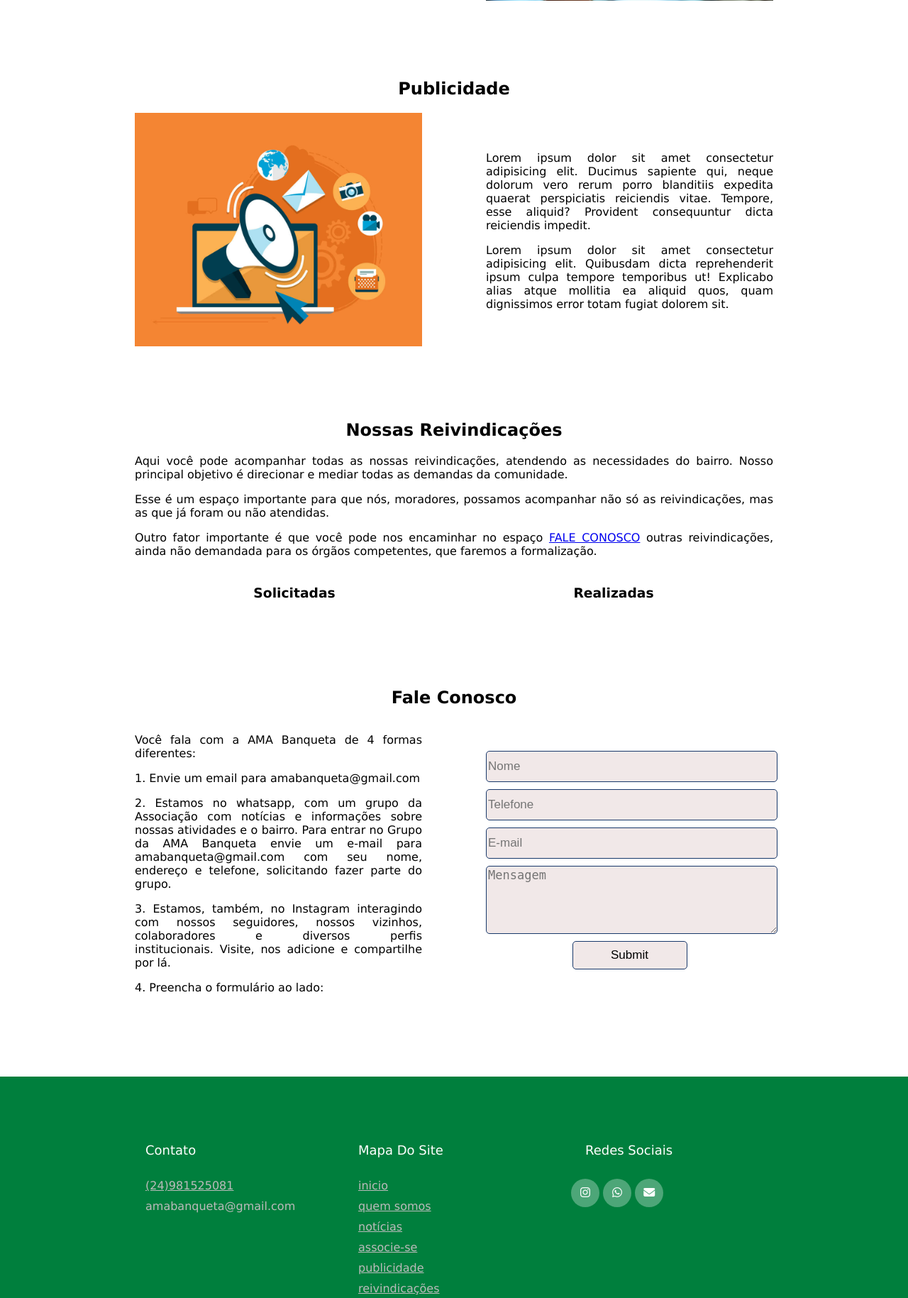
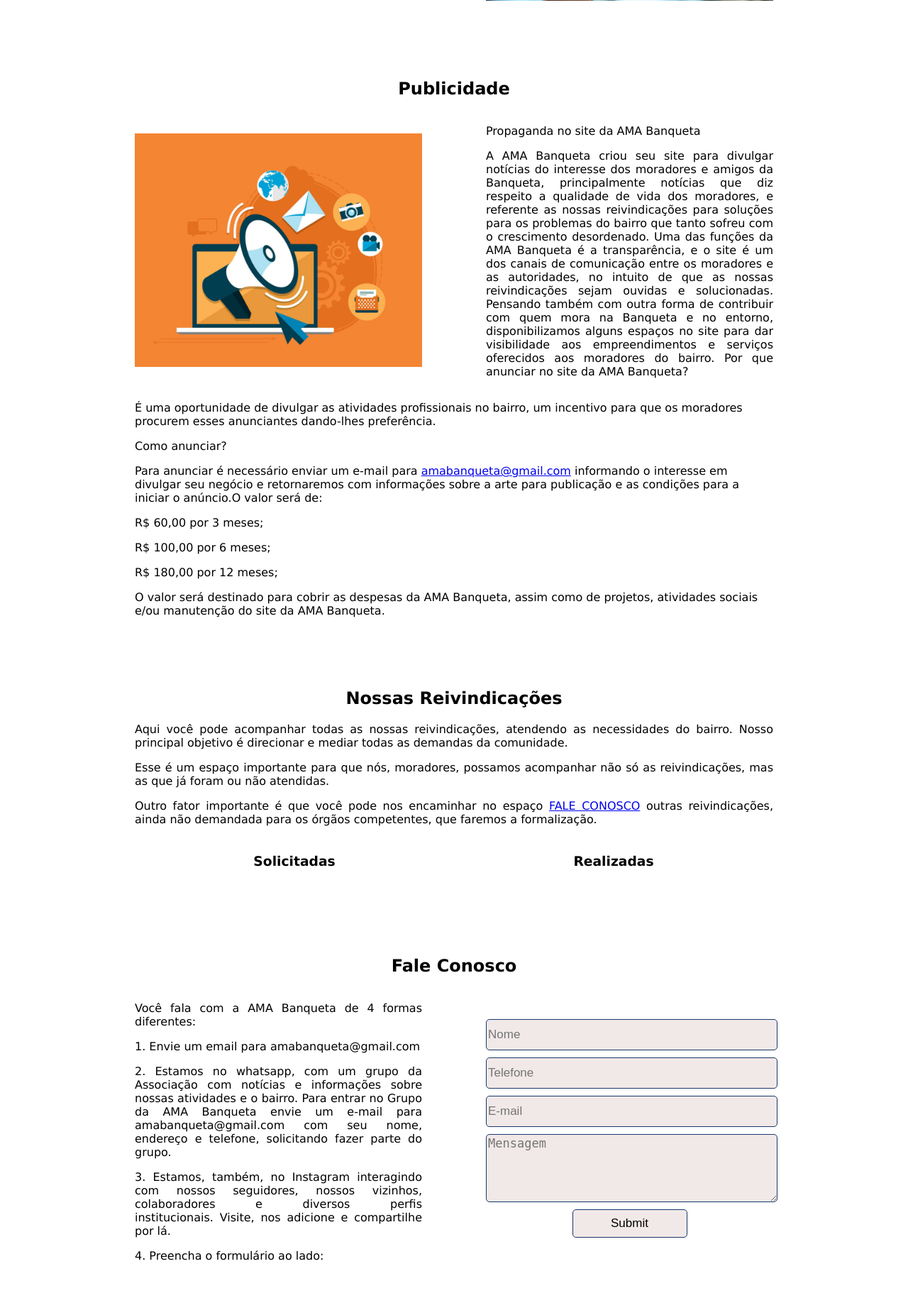
Before and after one commit to JoaoBRBR/Comunidade, a PHP site: page / in a window 1280 px wide. Shown: the part 2964-4793 px from the top of the page at 71% size. Run offline with PHP 8.4, Linux system fonts and the light colour scheme; data that the repository does not hold is empty; some libraries are stand-ins or nearby versions.

Commit message:
mudanças simples

```diff
--- a/index.php
+++ b/index.php
@@ -86,9 +86,21 @@
                 <img src="assets/publi.jpeg" alt="associese">
             </div>
             <div>
-                <p>Lorem ipsum dolor sit amet consectetur adipisicing elit. Ducimus sapiente qui, neque dolorum vero rerum porro blanditiis expedita quaerat perspiciatis reiciendis vitae. Tempore, esse aliquid? Provident consequuntur dicta reiciendis impedit.</p>
-                <p>Lorem ipsum dolor sit amet consectetur adipisicing elit. Quibusdam dicta reprehenderit ipsum culpa tempore temporibus ut! Explicabo alias atque mollitia ea aliquid quos, quam dignissimos error totam fugiat dolorem sit.</p>
+                <p>Propaganda no site da AMA Banqueta</p>
+                <p>A AMA Banqueta criou seu site para divulgar notícias do interesse dos moradores e amigos da Banqueta, principalmente notícias que diz respeito a qualidade de vida dos moradores, e referente as nossas reivindicações para soluções para os problemas do bairro que tanto sofreu com o crescimento desordenado.
+                Uma das funções da AMA Banqueta é a transparência, e o site é um dos canais de comunicação entre os moradores e as autoridades, no intuito de que as nossas reivindicações sejam ouvidas e solucionadas.
+                Pensando também  com outra forma de contribuir com quem mora na Banqueta e no entorno, disponibilizamos alguns espaços no site para dar visibilidade aos empreendimentos e serviços oferecidos aos moradores do bairro.
+                Por que anunciar no site da AMA Banqueta?</p>
             </div>
+        </div>
+        <div>
+            <p>É uma oportunidade de divulgar as atividades profissionais no bairro, um incentivo para que os moradores procurem esses anunciantes dando-lhes preferência.</p>
+            <p>Como anunciar?</p>
+            <p>Para anunciar é necessário enviar um e-mail para <a href="index.php#fale">amabanqueta@gmail.com</a> informando o interesse em divulgar seu negócio e retornaremos com informações sobre a arte para publicação e as condições para a iniciar o anúncio.O valor será de: </p>
+            <p>R$ 60,00 por 3 meses;</p>
+            <p>R$ 100,00 por 6 meses;</p>
+            <p>R$ 180,00 por 12 meses;</p>
+            <p>O valor será destinado para cobrir as despesas da AMA Banqueta, assim como de projetos, atividades sociais e/ou manutenção do site da AMA Banqueta.</p>
         </div>
     </div>
 
```
Also changed, not shown: assets/uploadNews/202212301949455371.jpeg (deleted), assets/uploadNews/202212301956138404.jpeg.
